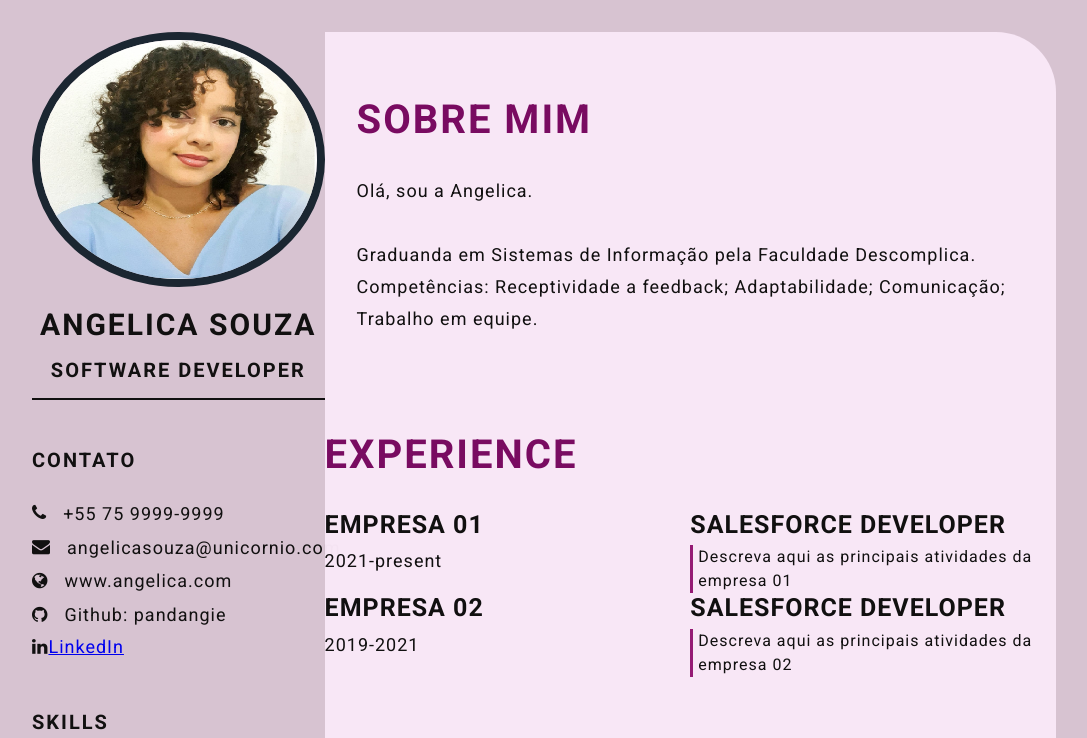
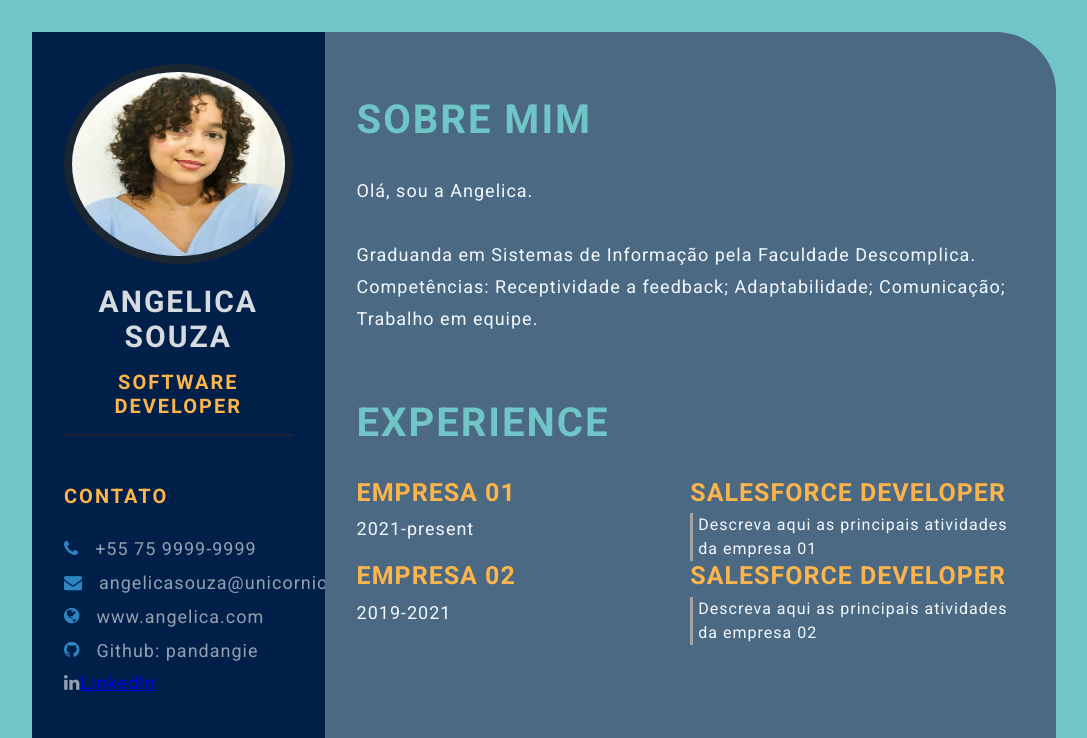
Before and after one commit to pandangie/devweekgit.github.io, a plain HTML site: page index.html in a window 1280 px wide. Shown: the top 738 px of the page, without its empty margins (96-1183 px from the left). Drawn offline with Linux system fonts and the light colour scheme.

Commit message:
feature: add css style (#7)

```diff
--- a/style.css
+++ b/style.css
@@ -7,7 +7,7 @@
 }
 
 body {
-    background-color: #d7c3d1;
+    background-color: #70c6c7;
 }
 
 .resume-contents {
@@ -21,23 +21,23 @@ body {
 .left-section {
     grid-column: span 2;
     height: 100%;
-    background-color: #d7c3d1;
+    background-color: #00204A;
 }
 
 .right-section {
     grid-column: span 5;
     height: 100%;
-    background-color: #f9e8f7fa;
+    background-color: #4B6982;
     border-radius: 0px 60px 0px 0px;
 }
 
-.left-section-contents{
+.left-section-content{
     padding: 2rem 2rem;
 }
 
 .profile {
     width: 100%;
-    border-bottom: 2px solid #111010;
+    border-bottom: 2px solid #1B2631;
 }
 
 .profile .profile-image {
@@ -47,7 +47,7 @@ body {
 }
 
 .name {
-    color: #111010;
+    color: #D6DBDF;
     font-size: 30px;
     letter-spacing: 2px;
     text-transform: uppercase;
@@ -57,7 +57,7 @@ body {
 }
 
 .profession {
-    color: #111010;
+    color: #FDB44B;
     font-size: 20px;
     text-transform: uppercase;
     text-align: center;
@@ -68,11 +68,12 @@ body {
 
 /* .contact-info { border-bottom: 2px solid #1B2631; } */
 .left-title {
-    color: #111010;
+    color: #FDB44B;
     font-size: 20px;
     letter-spacing: 2px;
     text-transform: uppercase;
     font-weight: bold;
+    display: flex;
     align-items: center;
     padding-top: 3rem;
 }
@@ -86,7 +87,7 @@ body {
     padding: .4rem 0;
     display: flex;
     align-items: center;
-    color: #111010;
+    color: #d6dbdfaf;
     letter-spacing: 1px;
     font-size: 18px;
 }
@@ -95,7 +96,7 @@ body {
 .references ul li i {
     padding-right: 1rem;
     font-size: 18px;
-    color: #111010;
+    color: #2E86C1;
 }
 
 .skills ul {
@@ -103,7 +104,7 @@ body {
 }
 .skills ul li p {
     padding: .4rem 0;
-    color: #111010;
+    color: #d6dbdfaf;
     font-size: 18px;
     letter-spacing: 1px;
     display: flex;
@@ -115,7 +116,7 @@ body {
     padding-top: 1.5rem;
     padding-bottom: .4rem;
     font-size: 18px;
-    color: #111010;
+    color: #F9E79F;
     letter-spacing: 1px;
     text-transform: uppercase;
 }
@@ -128,12 +129,13 @@ body {
     padding-bottom: .4rem;
 }
 
+
 .right-section-contents {
     padding: 2rem 2rem;
 }
 
 .right-title {
-    color: #790b61;
+    color: #70C6C7;
     font-size: 40px;
     letter-spacing: 2px;
     text-transform: uppercase;
@@ -149,9 +151,9 @@ body {
 }
 .about-me-contents {
     font-size: 18px;
-    color: #111010;
     letter-spacing: 1px;
     line-height: 2rem;
+    color: #F1F8FD;
 }
 
 .experience-contents,
@@ -160,7 +162,7 @@ body {
     display: grid;
     grid-template-columns: repeat(2, 1fr);
     padding-bottom: 2rem;
-    color: #111010;
+    color: #F1F8FD;
 }
 
 .exp-company-name,
@@ -170,7 +172,7 @@ body {
     font-weight: bold;
     text-transform: uppercase;
     letter-spacing: 1px;
-    color: #111010;
+    color: #FDB44B;
     padding-bottom: .4rem;
 }
 
@@ -189,7 +191,7 @@ body {
     font-weight: bold;
     text-transform: uppercase;
     letter-spacing: 1px;
-    color: #111010;
+    color: #FDB44B;
     padding-bottom: .4rem;
 }
 
@@ -199,7 +201,7 @@ body {
     font-size: 16px;
     letter-spacing: 1px;
     line-height: 1.5rem;
-    border-left: 3px solid #951a74;
+    border-left: 3px solid #a5a3a3;
     padding-left: 5px;
 }
 
```
Also changed, not shown: index.html (+1 -1 lines).
